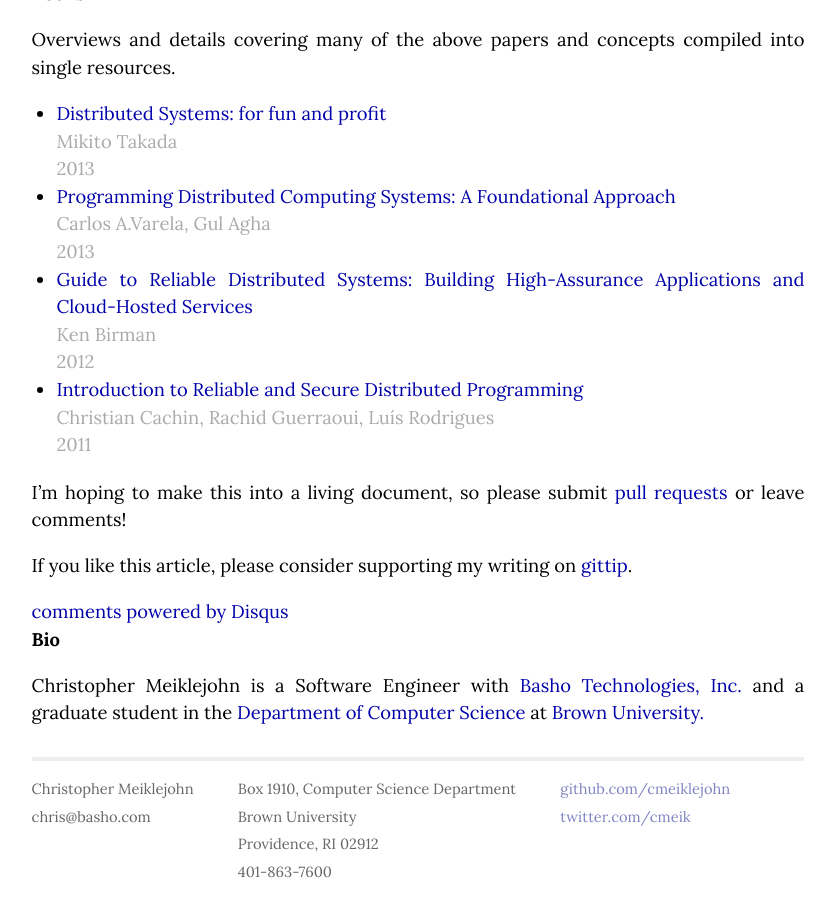
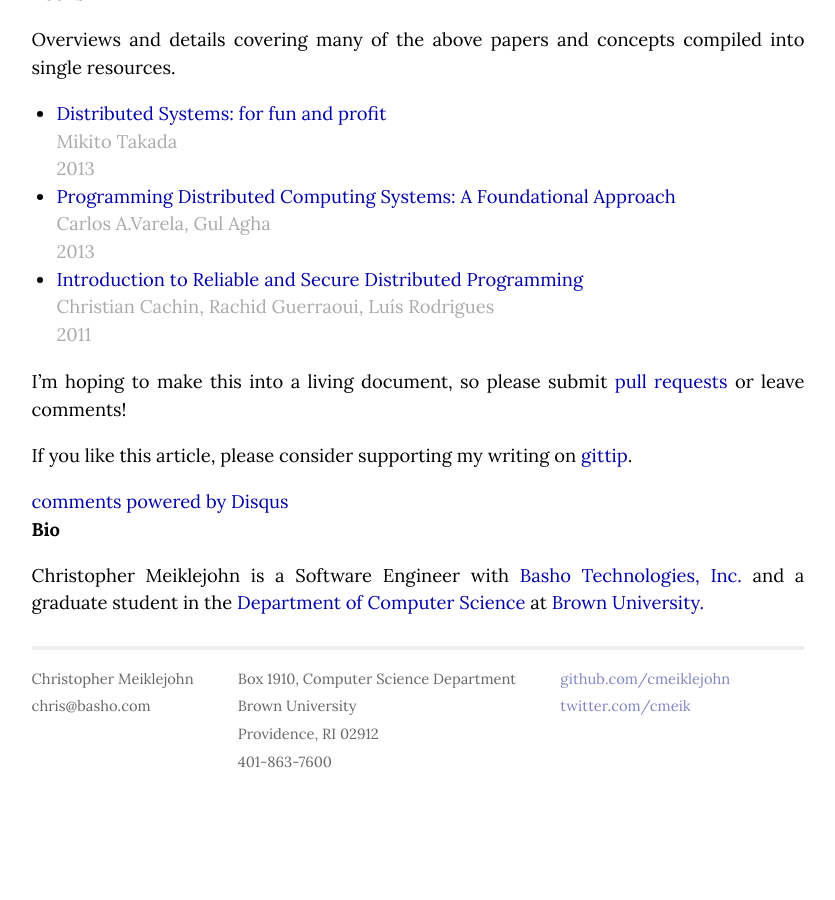
Before and after one commit to cmeiklejohn/cmeiklejohn.github.io, a Jekyll site: the page built from _posts/2013-07-12-readings-in-distributed-systems.markdown, in a window 1280 px wide and 900 px high, scrolled down 3909 px. Shown: the whole window, without its empty margins (222-1057 px from the left). Built offline with Jekyll 4.4.1, drawn with Linux system fonts in a browser that asks for light colours; comment, search, counter and statistics services are not loaded; after the commit the page ends 4699 px from its top, so only the background shows below that.

Commit message:
Remove Birman book due to compilation failure.

```diff
--- a/_posts/2013-07-12-readings-in-distributed-systems.markdown
+++ b/_posts/2013-07-12-readings-in-distributed-systems.markdown
@@ -160,9 +160,6 @@ Overviews and details covering many of the above papers and concepts compiled in
 * [Programming Distributed Computing Systems: A Foundational Approach][progdist_foundational-approach]
   <span class="author">Carlos A.Varela, Gul Agha</span>
   <span class="date">2013</span>
-* [Guide to Reliable Distributed Systems: Building High-Assurance Applications and Cloud-Hosted Services][guide_reliable_dist_systems]
-  <span class="author">Ken Birman</span>
-  <span class="date">2012</span>
 * [Introduction to Reliable and Secure Distributed Programming][intro_reilable-secure-dist-programming]
   <span class="author">Christian Cachin, Rachid Guerraoui, Luís Rodrigues</span>
   <span class="date">2011</span>
@@ -204,6 +201,5 @@ requests][pull] or leave comments!
 [sns]: http://www.cs.berkeley.edu/%7Ebrewer/papers/TACC-sosp.pdf
 [progdist_foundational-approach]: http://www.amazon.com/Programming-Distributed-Computing-Systems-Foundational/dp/0262018985
 [intro_reilable-secure-dist-programming]: http://www.distributedprogramming.net/
-[guide_reliable_dist_systems]: http://www.amazon.com/Guide-Reliable-Distributed-Systems-High-Assurance/dp/1447124154
 [gss]: http://www.cs.berkeley.edu/%7Ebrewer/papers/GiantScale-IEEE.pdf
 [trds]: http://www.cs.berkeley.edu/~brewer/cs262b-2004/PODC-keynote.pdf
```
